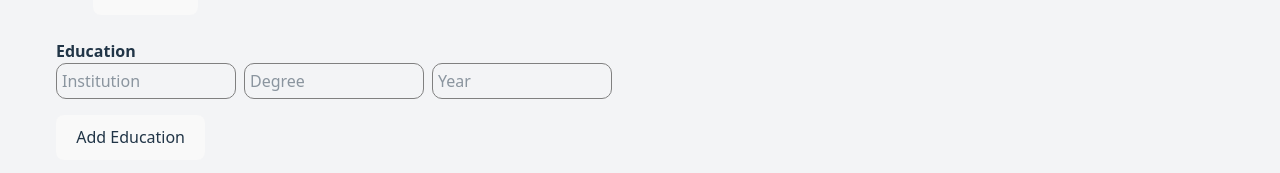
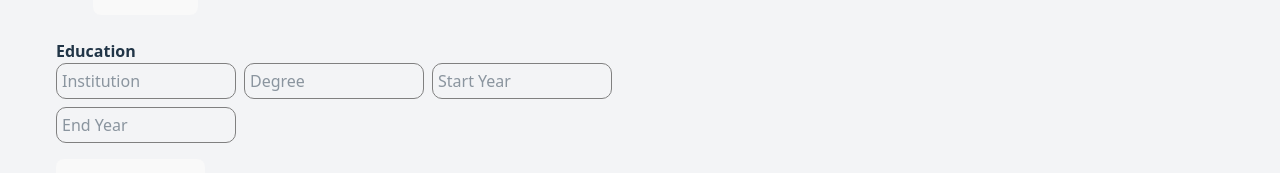
Before and after one commit to Callerstudios/resume-maker, a React (Vite) app: page / in a window 1280 px wide. Shown: the part 713-886 px from the top of the page. Built offline with nearby package versions, Linux system fonts and the light colour scheme.

Commit message:
added vercel json

```diff
--- a/src/components/CVForm.tsx
+++ b/src/components/CVForm.tsx
@@ -186,10 +186,16 @@ export default function CVForm({ formData, onChange }: Props) {
               }
             />
             <input
-              placeholder="Year"
+              placeholder="Start Year"
               className="form-input"
-              value={edu.year}
-              onChange={(e) => handleEducationChange(i, "year", e.target.value)}
+              value={edu.startDate}
+              onChange={(e) => handleEducationChange(i, "startDate", e.target.value)}
+            />
+            <input
+              placeholder="End Year"
+              className="form-input"
+              value={edu.endDate}
+              onChange={(e) => handleEducationChange(i, "endDate", e.target.value)}
             />
           </div>
         ))}
--- a/src/templates/FrontendTemplate.tsx
+++ b/src/templates/FrontendTemplate.tsx
@@ -92,11 +92,12 @@ const FrontendTemplate: React.FC<{ data: FormData }> = ({ data }) => {
               <p className="text-sm text-gray-600">
                 {exp.startDate} - {exp.endDate}
               </p>
-              <ul className="list-disc ml-6 mt-1 text-sm">
+              <p className="text-sm">{exp.description}</p>
+              {/* <ul className="list-disc ml-6 mt-1 text-sm">
                 {exp.responsibilities.map((res, i) => (
                   <li key={i}>{res}</li>
                 ))}
-              </ul>
+              </ul> */}
             </div>
           ))}
       </section>
```
Also changed, not shown: vercel.json (added).
